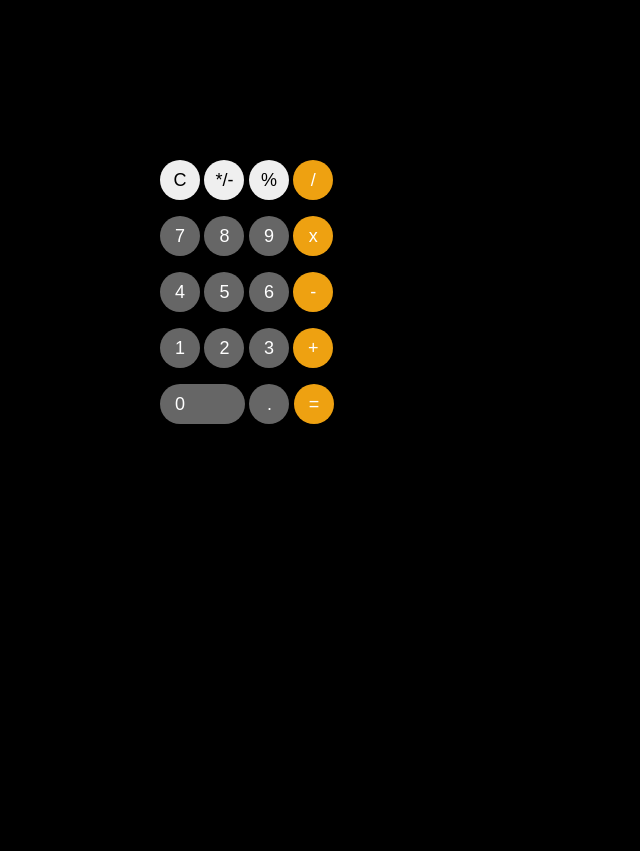
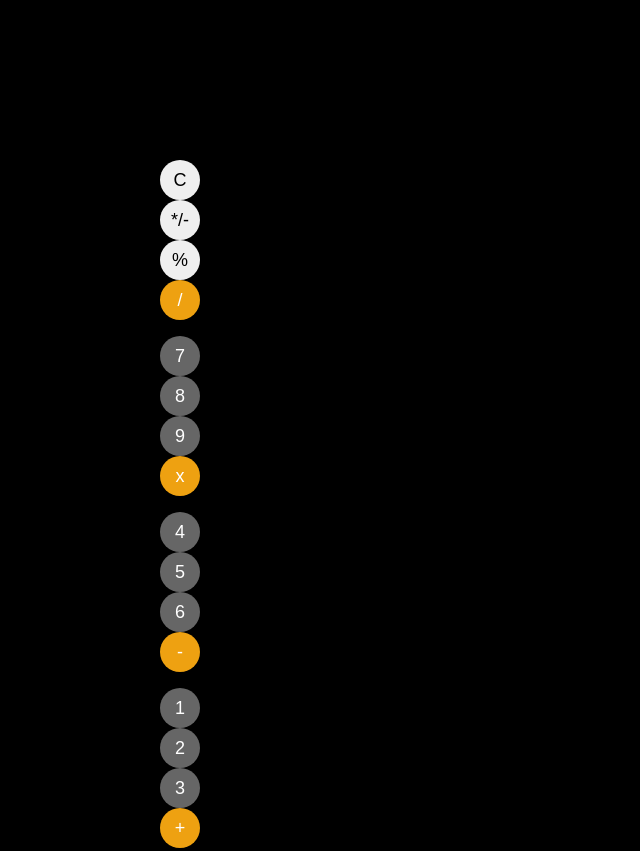
Before and after one commit to Webdeveloper2402/Projects, a plain HTML site: page Calculator/index.html in a window 1280 px wide. Shown: the top 851 px of the page, without its empty margins (0-640 px from the left). Before the commit the page ends 800 px from the top, so only its background shows below. Drawn offline with Linux system fonts and the light colour scheme.

Commit message:
update index file update style file

```diff
--- a/Calculator/style.css
+++ b/Calculator/style.css
@@ -1,7 +1,7 @@
 body{
   font-family: Arial;
   background-color: black;
-  width: 50%;
+  width: 5dvb;
   height: auto;
   margin-left: 20vh;
   margin-top: 20vh;
```
